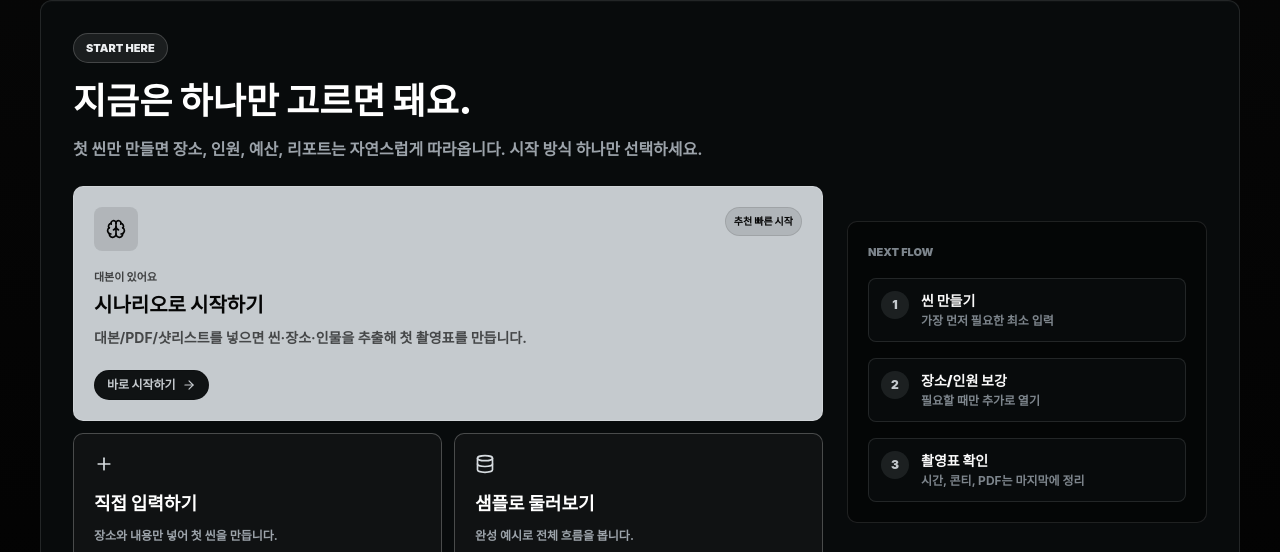
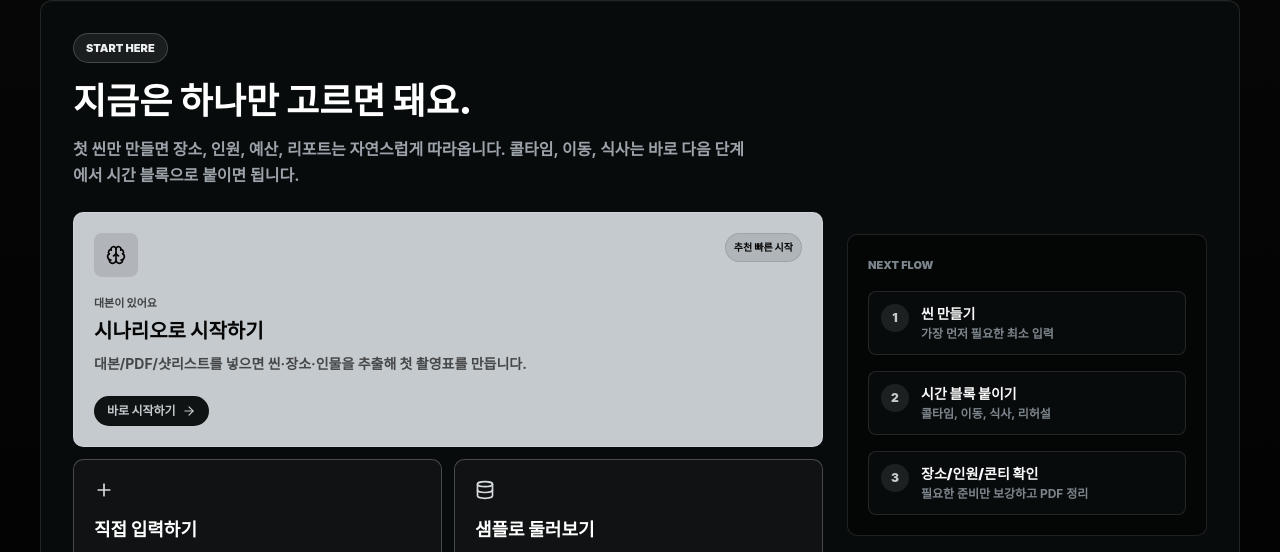
Before and after one commit to 2Eungk/prepro-studio, a Next.js app: page / in a window 1280 px wide. Shown: the part 531-1083 px from the top of the page. Built offline with nearby package versions, Linux system fonts and the light colour scheme; no server answers.

Commit message:
[verified] Clarify first schedule time-block flow

```diff
--- a/scripts/check-first-success-loop.mjs
+++ b/scripts/check-first-success-loop.mjs
@@ -103,6 +103,9 @@ const checks = [
       && emptyScheduleGuide.includes('직접 입력하기')
       && emptyScheduleGuide.includes('샘플로 둘러보기')
       && emptyScheduleGuide.includes('기획부터 정리하기')
+      && emptyScheduleGuide.includes('콜타임, 이동, 식사는 바로 다음 단계에서 시간 블록으로 붙이면 됩니다.')
+      && emptyScheduleGuide.includes('시간 블록 붙이기')
+      && emptyScheduleGuide.includes('콜타임, 이동, 식사, 리허설')
       && emptyScheduleGuide.indexOf('추천 빠른 시작') < emptyScheduleGuide.indexOf('직접 입력하기')
       && emptyScheduleGuide.indexOf('data-first-action="recommended-analyzer"') < emptyScheduleGuide.indexOf('data-first-action="manual-entry"'),
   },
--- a/src/app/page.tsx
+++ b/src/app/page.tsx
@@ -3884,7 +3884,7 @@ export default function Home() {
                     지금은 하나만 고르면 돼요.
                   </h2>
                   <p className="mt-3 max-w-2xl text-sm font-bold leading-relaxed text-neutral-500 md:text-base">
-                    첫 {copy.item}만 만들면 장소, 인원, 예산, 리포트는 자연스럽게 따라옵니다. 시작 방식 하나만 선택하세요.
+                    첫 {copy.item}만 만들면 장소, 인원, 예산, 리포트는 자연스럽게 따라옵니다. 콜타임, 이동, 식사는 바로 다음 단계에서 시간 블록으로 붙이면 됩니다.
                   </p>
                   <div className="mt-6 grid gap-3 sm:grid-cols-2">
                     <button type="button" onClick={openScriptAnalyzer} data-first-action="recommended-analyzer" className="rounded-2xl border border-teal-300/45 bg-teal-300 p-5 text-left text-black shadow-xl shadow-teal-950/25 transition-all hover:bg-teal-200 sm:col-span-2">
@@ -3926,8 +3926,8 @@ export default function Home() {
                   <div className="text-[10px] font-black uppercase tracking-[0.18em] text-neutral-600">Next flow</div>
                   {[
                     ['1', `${copy.item} 만들기`, '가장 먼저 필요한 최소 입력'],
-                    ['2', '장소/인원 보강', '필요할 때만 추가로 열기'],
-                    ['3', '촬영표 확인', '시간, 콘티, PDF는 마지막에 정리'],
+                    ['2', '시간 블록 붙이기', '콜타임, 이동, 식사, 리허설'],
+                    ['3', '장소/인원/콘티 확인', '필요한 준비만 보강하고 PDF 정리'],
                   ].map(([step, title, detail]) => (
                     <div key={step} className="mt-4 flex gap-3 rounded-xl border border-neutral-900 bg-neutral-950/80 p-3">
                       <div className="flex h-7 w-7 shrink-0 items-center justify-center rounded-full bg-neutral-800 text-xs font-black text-teal-200">{step}</div>
```
